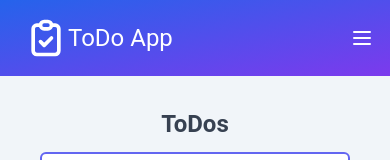
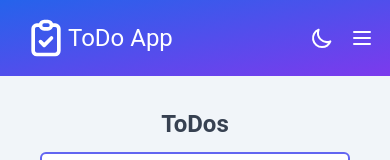
Before and after one commit to yurihnrq/todo-app-cra, a React (Create React App) app: page / in a window 390 px wide. Shown: the top 160 px of the page. Built offline with nearby package versions, Linux system fonts and the light colour scheme.

Commit message:
fix: localStorage bug fixes + css fixes

```diff
--- a/src/components/Footer.module.css
+++ b/src/components/Footer.module.css
@@ -1,6 +1,6 @@
 .Footer {
-	@apply border-t-2 w-full text-xs;
-	@apply text-center
+	@apply absolute bottom-0;
+	@apply border-t-2 w-full text-xs text-center;
 }
 
 .Footer p {
--- a/src/components/Header.module.css
+++ b/src/components/Header.module.css
@@ -16,12 +16,12 @@
 	@apply h-11 inline;
 }
 
-.Header .navButton {
-	@apply sm:hidden;
+.Header .buttonContainer {
+	@apply flex flex-row justify-center gap-4 sm:hidden;
 }
 
 .Header .nav {
-	@apply h-full hidden sm:flex flex-row justify-end items-center;
+	@apply hidden sm:flex flex-row justify-end items-center;
 }
 
 .Header a {
--- a/src/components/Header.tsx
+++ b/src/components/Header.tsx
@@ -27,17 +27,25 @@ const Header: React.FC = () => {
 					</span>
 				</div>
 			</Link>
-			<button
-				className={styles.navButton} aria-label='Open mobile navbar'
-				onClick={() => setSideNav(!sideNav)}
-			>
-				{MenuIcon}
-			</button>
+			<div className={styles.buttonContainer}>
+				<button
+					className='p-0 sm:mr-4' aria-label='Change theme'
+					onClick={() => theme === 'light' ? setTheme('dark') : setTheme('light')}
+				>
+					{theme === 'light' ? (MoonIcon) : (SunIcon)}
+				</button>
+				<button
+					aria-label='Open mobile navbar'
+					onClick={() => setSideNav(!sideNav)}
+				>
+					{MenuIcon}
+				</button>
+			</div>
 			{
 				!sideNav ? (
 					<nav className={styles.nav}>
 						<button
-							className='p-0 sm:mr-4'
+							className='p-0 sm:mr-4' aria-label='Change theme'
 							onClick={() => theme === 'light' ? setTheme('dark') : setTheme('light')}
 						>
 							{theme === 'light' ? (MoonIcon) : (SunIcon)}
@@ -52,12 +60,6 @@ const Header: React.FC = () => {
 				) : (
 					<div className={styles.sideNav}>
 						<div>
-							<button
-								className='p-0 sm:mr-4'
-								onClick={() => theme === 'light' ? setTheme('dark') : setTheme('light')}
-							>
-								{theme === 'light' ? (MoonIcon) : (SunIcon)}
-							</button>
 							<button
 								aria-label='Close mobile navbar'
 								onClick={() => setSideNav(!sideNav)}
--- a/src/components/Layout.module.css
+++ b/src/components/Layout.module.css
@@ -1,7 +1,7 @@
 .Layout {
-	@apply h-screen min-h-full flex flex-col justify-between relative;
+	@apply min-h-screen relative;
 }
 
 .Layout .content {
-	@apply p-8 h-full;
+	@apply px-8 pt-8 pb-24 h-full;
 }
--- a/src/pages/ToDo.tsx
+++ b/src/pages/ToDo.tsx
@@ -26,9 +26,10 @@ const Home: React.FC = () => {
 			setTodos(todos => [...todos, ToDo.fromJSON(todo)]);
 		});
 
-		// Obtenho o contador armazenado no localStorage.
-		const counter: number = JSON.parse(localStorage.getItem('counter') || '0');
-		setCounter(counter);
+		// Obtendo valor do counter armzenado no localStorage.
+		const storedCounter = JSON.parse(localStorage.getItem('counter') || '0');
+		console.log(storedCounter);
+		setCounter(storedCounter);
 	}, []);
 
 	useEffect(() => {
@@ -36,14 +37,10 @@ const Home: React.FC = () => {
 		// JSON.stringify() ira serializar o array de todos e ira notar que cada objeto do array tem uma funçao toJSON().
 		// Desse modo, JSON.stringify() irá utilizar a função toJSON() implementada para serializar cada objeto do array.
 		localStorage.setItem('todos', JSON.stringify(todos));
-		// Se em algum momento não houver todos no array, podemos zerar o contador com segurança.
-		// Com segurança quer dizer que não corremos risco de zerá-lo e causar conflito de ids.
-		if (todos.length == 0)
-			setCounter(0);
 	}, [todos]);
 
 	useEffect(() => {
-		// Atualiza o contador no localStorade sempre que ele muda.
+		// Atualiza o contador no localStorage sempre que ele muda.
 		localStorage.setItem('counter', JSON.stringify(counter));
 	}, [counter]);
 
@@ -61,6 +58,12 @@ const Home: React.FC = () => {
 			return false;
 
 		todoHandler.splice(index, 1);
+
+		// Caso o array de todos fique vazio, podemos zerar o contador com segurança.
+		// Isso que dizer que podemos zerá-lo sem medo de ocorrer conflitos de IDs.
+		if (todoHandler.length <= 0)
+			setCounter(0);
+
 		setTodos([...todoHandler]);
 		return true;
 	};
```
